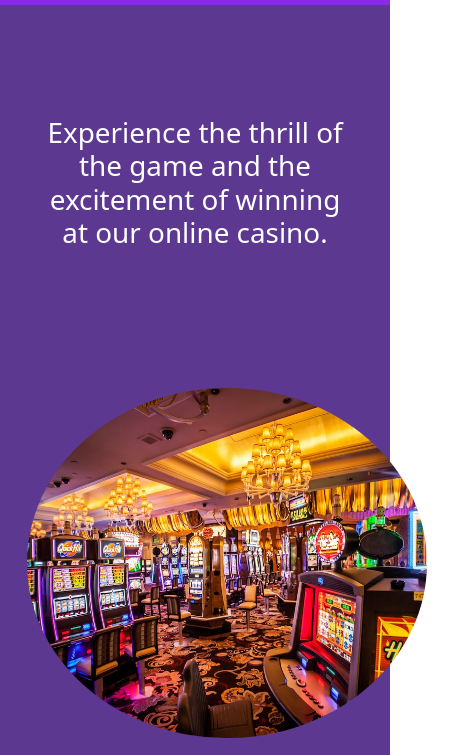
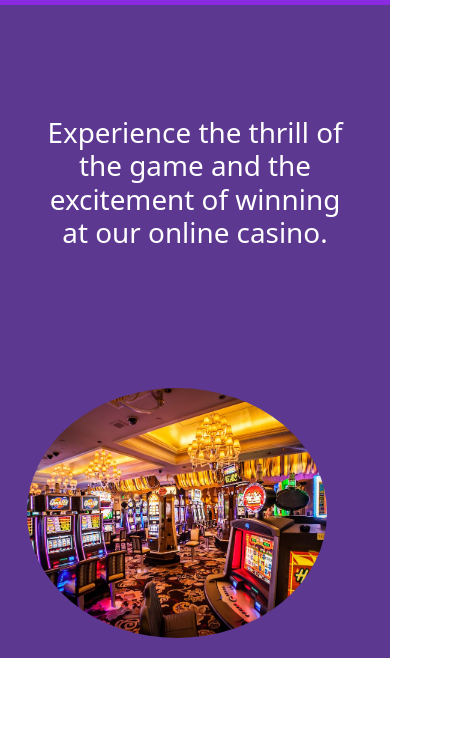
Before and after one commit to Yugal99/Planetmoonlah, a plain HTML site: page index.html in a window 390 px wide. Shown: the part 51-806 px from the top of the page, 451 px wide, since content can reach past the window. Drawn offline with nearby package versions, Linux system fonts and the light colour scheme.

Commit message:
2nd update on roller

```diff
--- a/style.css
+++ b/style.css
@@ -157,7 +157,9 @@ p {
      }
 
      .roller {
-        margin: 5% 6% 5% 7%;
+         height: 250px;
+         width: 300px;
+         margin: 5% 6% 5% 7%;
      }
 
 
```
